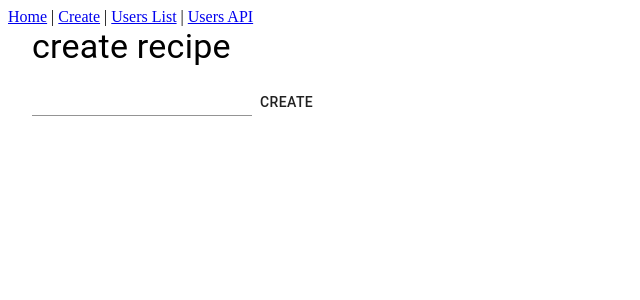
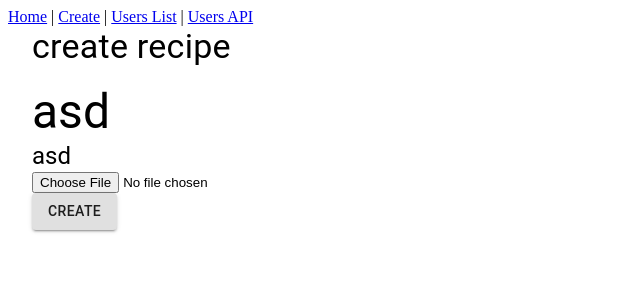
Before and after one commit to kantimam/react-next-feed, a Next.js app: page /create in a window 1280 px wide. Shown: the top 300 px of the page, without its empty margins (0-640 px from the left). Built offline with nearby package versions, Linux system fonts and the light colour scheme.

Commit message:
new create recipe form

```diff
--- a/components/CreateRecipeForm.tsx
+++ b/components/CreateRecipeForm.tsx
@@ -1,17 +1,65 @@
 import React, { Component } from 'react'
-import { Button, TextField } from '@material-ui/core';
+import { Button, Typography } from '@material-ui/core';
+import PreviewInput from './PreviewInput';
+import ImageUpload from './ImageUpload';
 
 
 
 
 
 export default class CreateRecipeForm extends Component {
+    state = {
+        name: "asd",
+        imageFiles: null,
+        image: null
+    }
+
+    onInputChange = (e: React.ChangeEvent) => {
+        this.setState({ [(e.target as HTMLInputElement).name]: (e.target as HTMLInputElement).value })
+    }
+
+    onFileChange = (e: React.ChangeEvent<HTMLInputElement>) => {
+        const files = e.target.files;
+        if (!files) return;
+        const image = URL.createObjectURL(files[0])
+        this.setState({ imageFile: files, image: image })
+    }
+
     render() {
         return (
             <form className="createRecipeForm">
-                <TextField>asd</TextField>
-                <Button>create</Button>
-            </form>
+                <PreviewInput
+                    name="name"
+                    label="name"
+                    onChange={this.onInputChange}
+                    value={this.state.name}
+                >
+                    <Typography variant="h3">{this.state.name}</Typography>
+                </PreviewInput>
+
+                <PreviewInput
+                    name="description"
+                    label="description"
+                    onChange={this.onInputChange}
+                    value={this.state.name}
+                >
+                    <Typography variant="h5">{this.state.name}</Typography>
+                </PreviewInput>
+
+
+                <ImageUpload
+                    onChange={this.onFileChange}
+                    removeImage={() => this.setState({ image: null })}
+                    imageFile={this.state.image}
+                />
+
+                <Button
+                    variant="contained"
+
+                >
+                    create
+                </Button>
+            </form >
         )
     }
 }
--- /dev/null
+++ b/components/ImageUpload.tsx
@@ -0,0 +1,35 @@
+import React from 'react'
+import { Box } from '@material-ui/core'
+
+interface Props {
+    imageFile?: string | null | undefined,
+    onChange: (e: React.ChangeEvent<HTMLInputElement>) => void
+    removeImage?: () => void
+}
+
+const ImageUpload = ({ imageFile, onChange, removeImage }: Props) => {
+    if (imageFile) return (
+        <Box>
+            <div
+                onClick={removeImage}
+            >
+                X
+            </div>
+            <img src={imageFile} alt="" />
+
+        </Box>
+    )
+
+    return (
+        <Box>
+            <input
+                type="file"
+                className="recipeImageInput"
+                onChange={onChange}
+                multiple={false}
+            />
+        </Box>
+    )
+}
+
+export default ImageUpload
--- /dev/null
+++ b/components/PreviewInput.tsx
@@ -0,0 +1,45 @@
+import React, { useState } from 'react'
+import { TextField, Box } from '@material-ui/core';
+
+interface Props {
+    label: string,
+    value: string,
+    name: string,
+    placeholder?: string
+    onChange: (e: React.ChangeEvent) => void
+    editActive?: boolean,
+    children?: any,
+    multiline?: boolean
+}
+
+
+const PreviewInput = ({ multiline = false, label, value, name = "", placeholder = "", onChange, editActive = false, children }: Props) => {
+    const [active, setActive] = useState(editActive);
+
+    return (
+        <Box onClick={() => setActive(true)}>
+            {active ?
+
+                <TextField
+                    name={name}
+                    size="small"
+                    placeholder={placeholder}
+                    value={value}
+                    label={label}
+                    variant="outlined"
+                    onChange={onChange}
+                    onBlur={() => setActive(false)}
+                    multiline={multiline}
+                    margin="normal"
+                />
+                :
+                children
+
+            }
+
+        </Box>
+
+    )
+}
+
+export default PreviewInput
```
Also changed, not shown: components/Resource.tsx (added).
